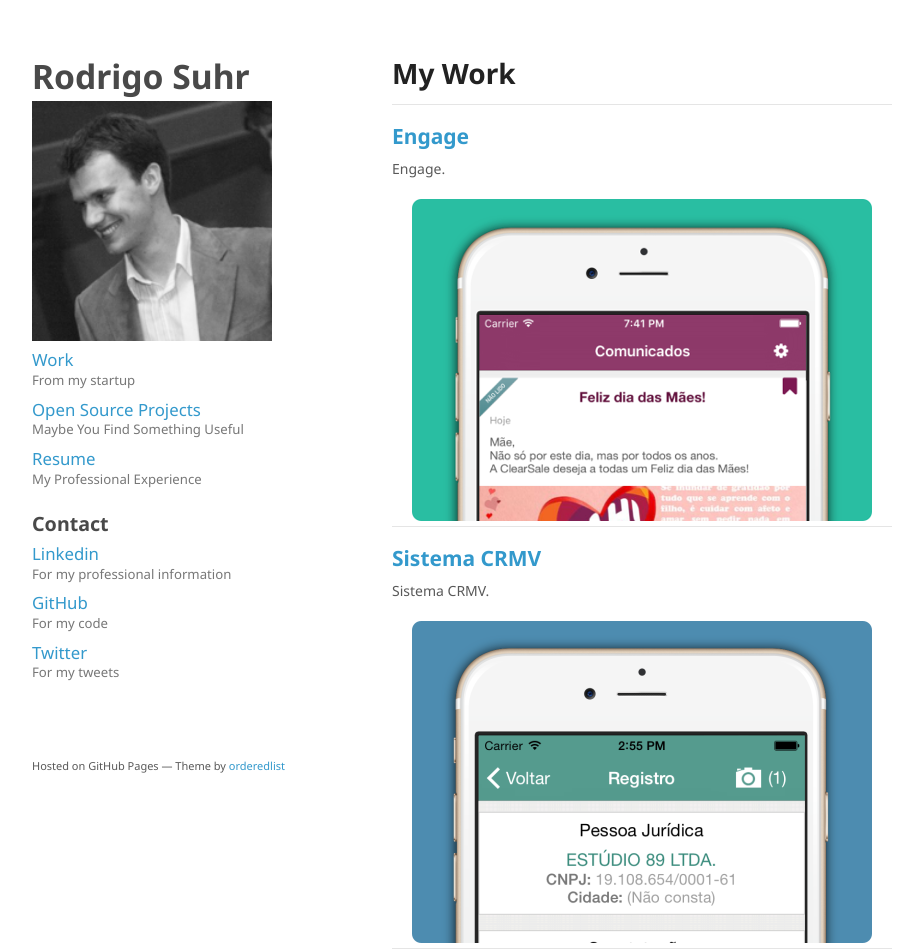
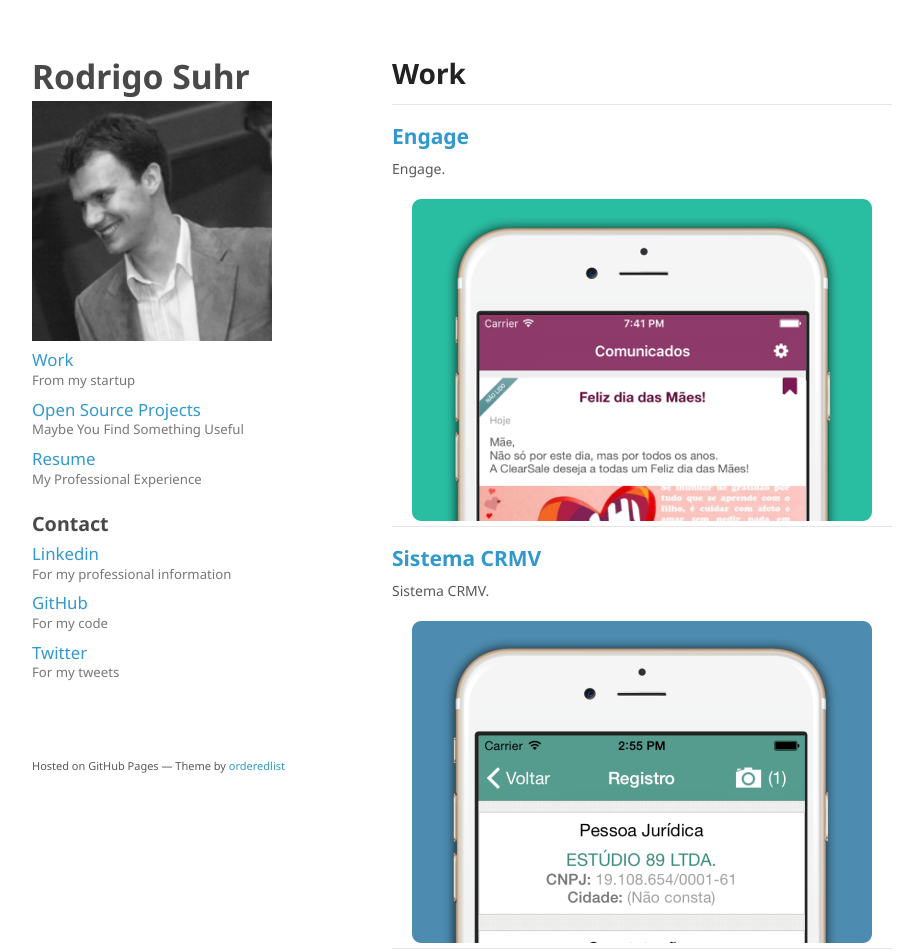
Before and after one commit to rodrigosuhr/rodrigosuhr.github.io, a plain HTML site: page work.html in a window 1280 px wide. Shown: the top 952 px of the page, without its empty margins (178-1081 px from the left). Drawn offline with Linux system fonts and the light colour scheme.

Commit message:
Title changing.

```diff
--- a/work.html
+++ b/work.html
@@ -68,7 +68,7 @@
       </header>
       <section>
         <section id="main">
-          <h1>My Work</h1>
+          <h1>Work</h1>
           <hr>
           <h2><a href="http://engageapp.com.br/">Engage</a></h2>
           <p>Engage.</p>
```
